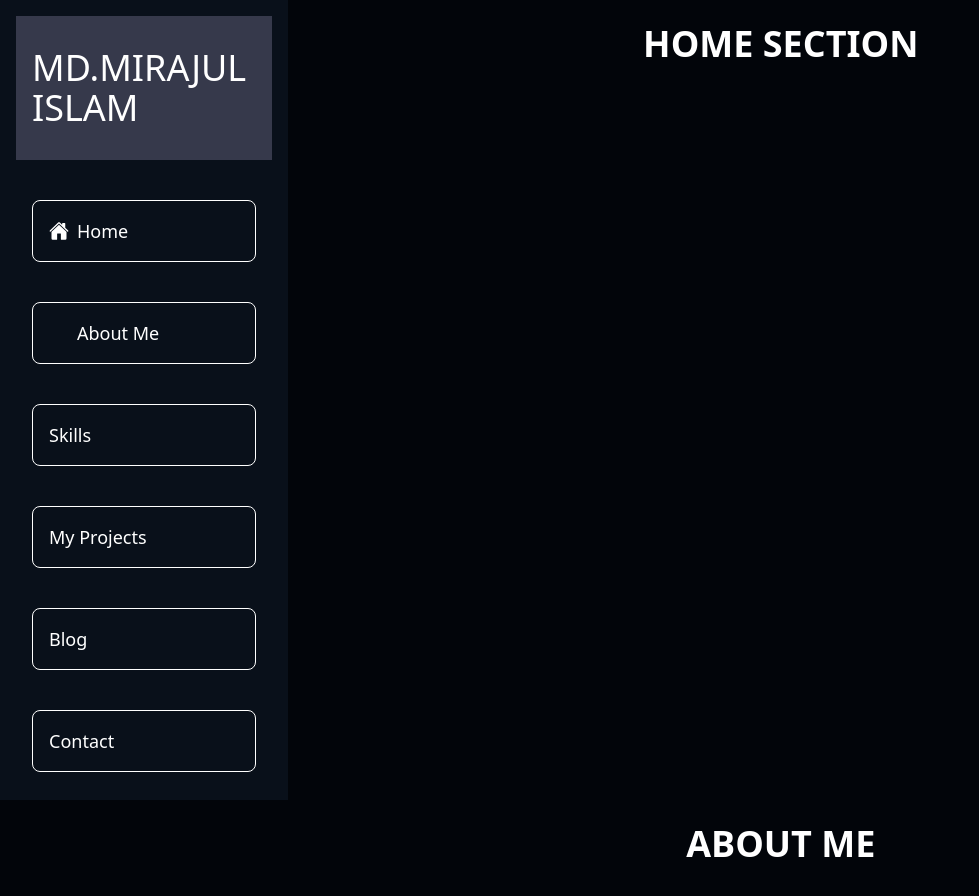
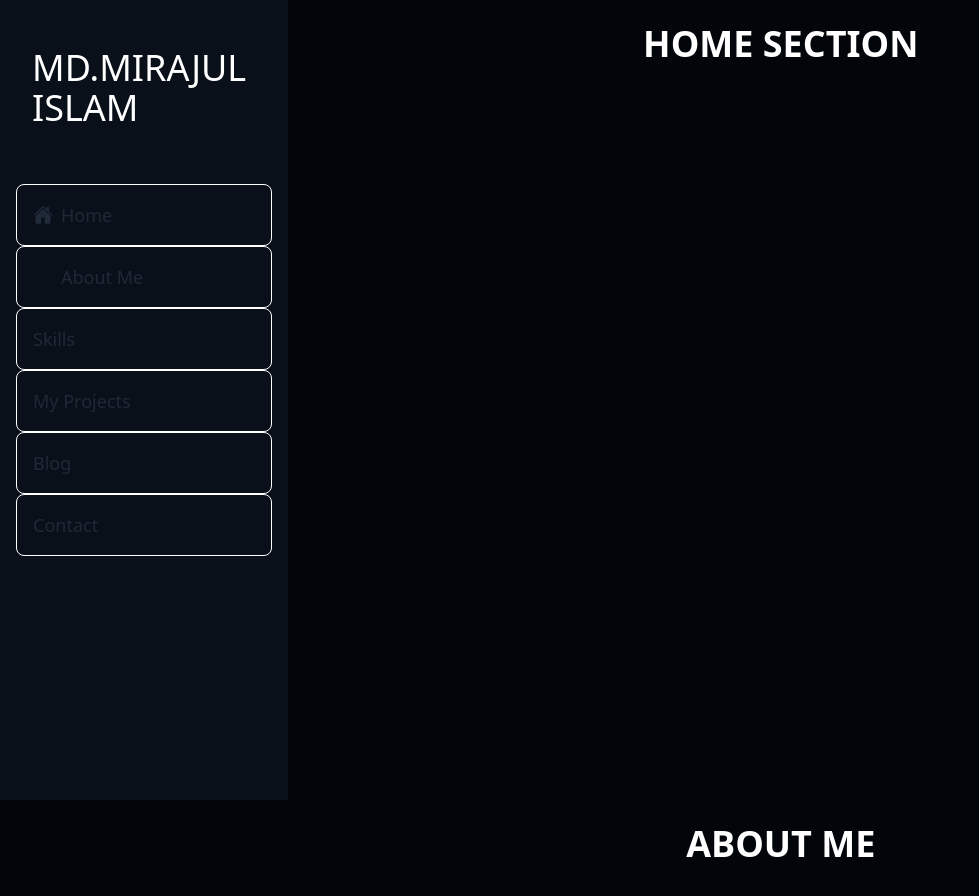
Before and after one commit to tanvir3100/mirajul-islam-portfolio-second, a React (Vite) app: page / in a window 1280 px wide. Shown: the top 896 px of the page, without its empty margins (0-979 px from the left). Built offline with nearby package versions, Linux system fonts and the light colour scheme; some icons are missing.

Commit message:
navigation is done

```diff
--- a/src/App.jsx
+++ b/src/App.jsx
@@ -8,11 +8,22 @@ import Blog from './pages/Blog/Blog'
 import Contact from './pages/Contact/Contact'
 import MyProjects from './pages/MyProjects/MyProjects'
 import './App.css'
+import { Link } from "react-scroll";
+// import { useState } from "react";
+
 
 
 
 
 function App() {
+
+  // const [click, setClick] = useState(false)
+  // const handleClick = () => setClick(!click)
+  // const closeClick = () => setClick(false)
+
+
+
+
   return (
     <div className="bg-[#02050a] flex">
       <div className='lg:w-[22%]'>
@@ -24,23 +35,25 @@ function App() {
           </div>
           <div className="drawer-side" id="drawer">
             <label htmlFor="my-drawer-2" aria-label="close sidebar" className="drawer-overlay"></label>
-            <ul className="menu p-4 w-44 lg:w-72 min-h-full bg-[#09101a] text-base-content rounded-none border-none">
-              <div className="h-20 lg:h-36 flex items-center p-2 lg:p-4 bg-[#36394b] mb-4 lg:mb-6">
+            <ul className={"menu p-4 w-44 lg:w-72 min-h-full bg-[#09101a] text-base-content rounded-none border-none"}>
+              <div className="h-20 lg:h-36 flex items-center p-2 lg:p-4 bg-[#09101a] mb-4 lg:mb-6">
                 <h1 className="text-white text-xl lg:text-4xl">MD.MIRAJUL <br />ISLAM</h1>
               </div>
               {/* Sidebar content here */}
-              <li className="text-white mb-2 p-0 lg:p-4"><a className="border border-white lg:p-4 rounded-lg lg:text-lg"><IoHome className="text-xl" />Home</a></li>
-              <li className="text-white mb-2 p-0 lg:p-4"><a className="border border-white lg:p-4 rounded-lg lg:text-lg"><FaHatCowboy className="text-xl"/>About Me</a></li>
-              <li className="text-white mb-2 p-0 lg:p-4"><a className="border border-white lg:p-4 rounded-lg lg:text-lg">Skills</a></li>
-              <li className="text-white mb-2 p-0 lg:p-4"><a className="border border-white lg:p-4 rounded-lg lg:text-lg">My Projects</a></li>
-              <li className="text-white mb-2 p-0 lg:p-4"><a className="border border-white lg:p-4 rounded-lg lg:text-lg">Blog</a></li>
-              <li className="text-white mb-2 p-0 lg:p-4"><a className="border border-white lg:p-4 rounded-lg lg:text-lg">Contact</a></li>
+              <li><Link to={'home'} spy={true} smooth={true} offset={50} duration={500} className={`border border-white lg:p-4 rounded-lg lg:text-lg ${window.location.hash === 'home' ? 'active' : ''}`}><IoHome className="text-xl" />Home</Link></li>
+              <li><Link to={'aboutMe'} spy={true} smooth={true} offset={50} duration={500} className={`border border-white lg:p-4 rounded-lg lg:text-lg ${window.location.hash === 'aboutMe' ? 'active' : ''}`}><FaHatCowboy className="text-xl" />About Me</Link></li>
+              <li><Link to={'skills'} spy={true} smooth={true} offset={50} duration={500} className={`border border-white lg:p-4 rounded-lg lg:text-lg ${window.location.hash === 'skills' ? 'active' : ''}`}>Skills</Link></li>
+              <li><Link to={'myProjects'} spy={true} smooth={true} offset={50} duration={500} className={`border border-white lg:p-4 rounded-lg lg:text-lg ${window.location.hash === 'myProjects' ? 'active' : ''}`}>My Projects</Link></li>
+              <li><Link to={'blog'} spy={true} smooth={true} offset={50} duration={500} className={`border border-white lg:p-4 rounded-lg lg:text-lg ${window.location.hash === 'blog' ? 'active' : ''}`}>Blog</Link></li>
+              <li><Link to={'contact'} spy={true} smooth={true} offset={50} duration={500} className={`border border-white lg:p-4 rounded-lg lg:text-lg ${window.location.hash === 'contact' ? 'active' : ''}`}>Contact</Link></li>
             </ul>
           </div>
         </div>
       </div>
       <div className='w-full lg:w-[78%]'>
-        <Home />
+        <div id="home">
+          <Home />
+        </div>
         <AboutMe />
         <Skills />
         <MyProjects />
--- a/src/pages/AboutMe/AboutMe.jsx
+++ b/src/pages/AboutMe/AboutMe.jsx
@@ -9,7 +9,7 @@ const Section = styled.div`
 
 const AboutMe = () => {
     return (
-        <Section id="#aboutMe">
+        <Section id="aboutMe">
             <TextTitle
             header='ABOUT ME'/>
         </Section>
--- a/src/pages/Blog/Blog.jsx
+++ b/src/pages/Blog/Blog.jsx
@@ -8,7 +8,7 @@ const Section = styled.div`
 
 const Blog = () => {
     return (
-        <Section>
+        <Section id="blog">
             <TextTitle
             header='BLOG'/>
         </Section>
--- a/src/pages/Contact/Contact.jsx
+++ b/src/pages/Contact/Contact.jsx
@@ -10,7 +10,7 @@ const Section = styled.div`
 
 const Contact = () => {
     return (
-        <Section>
+        <Section id="contact">
             <div className="h-[90vh]">
             <TextTitle
             header='CONTACT'/>
--- a/src/pages/MyProjects/MyProjects.jsx
+++ b/src/pages/MyProjects/MyProjects.jsx
@@ -10,7 +10,7 @@ const Section = styled.div`
 
 const MyProjects = () => {
     return (
-        <Section>
+        <Section id="myProjects">
             <TextTitle
             header='MY PROJECTS'/>
         </Section>
--- a/src/pages/Skills/Skills.jsx
+++ b/src/pages/Skills/Skills.jsx
@@ -9,7 +9,7 @@ const Section = styled.div`
 
 const Skills = () => {
     return (
-        <Section>
+        <Section id="skills">
             <TextTitle
                 header='SKILLS' />
         </Section>
```
